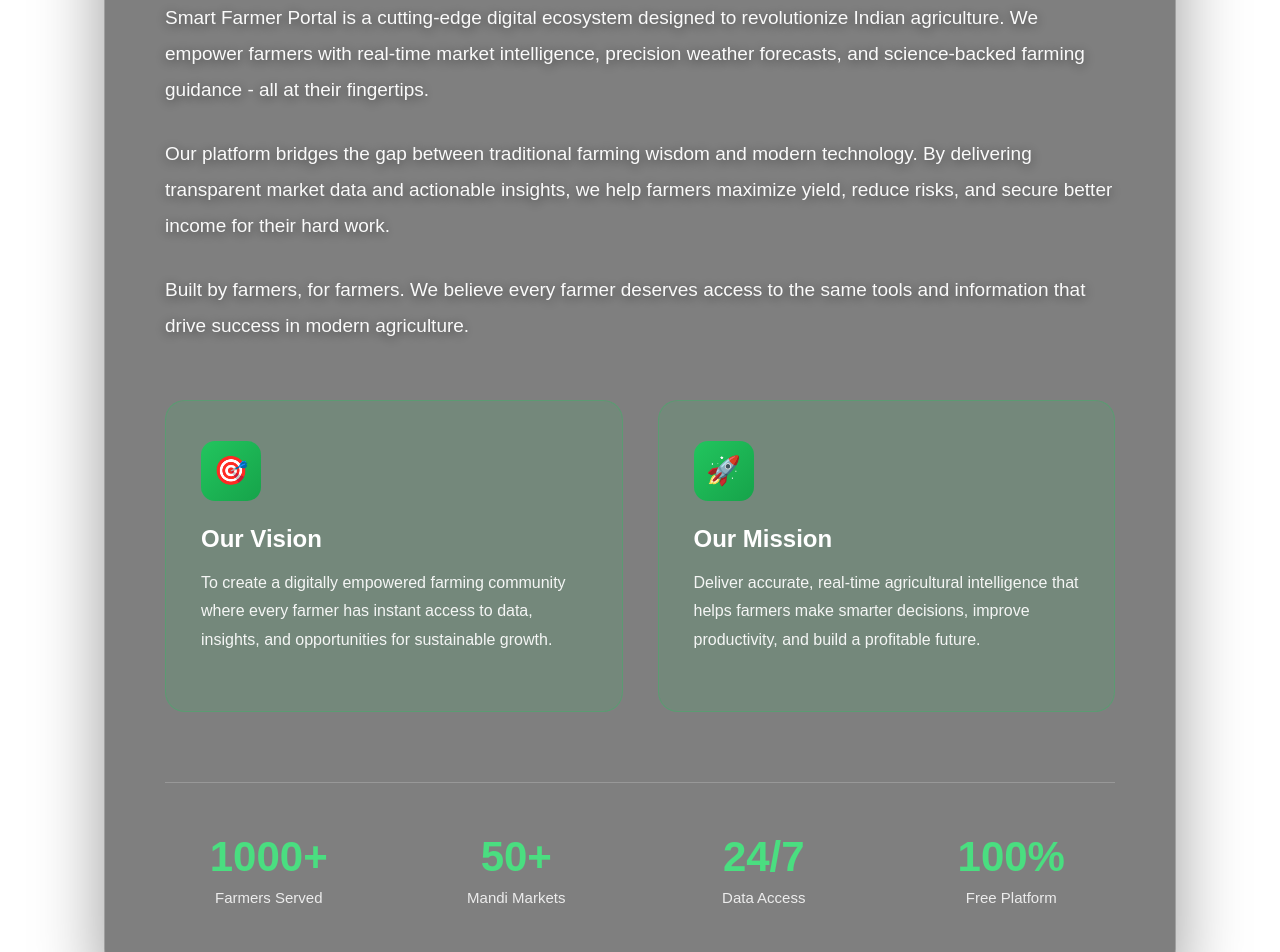
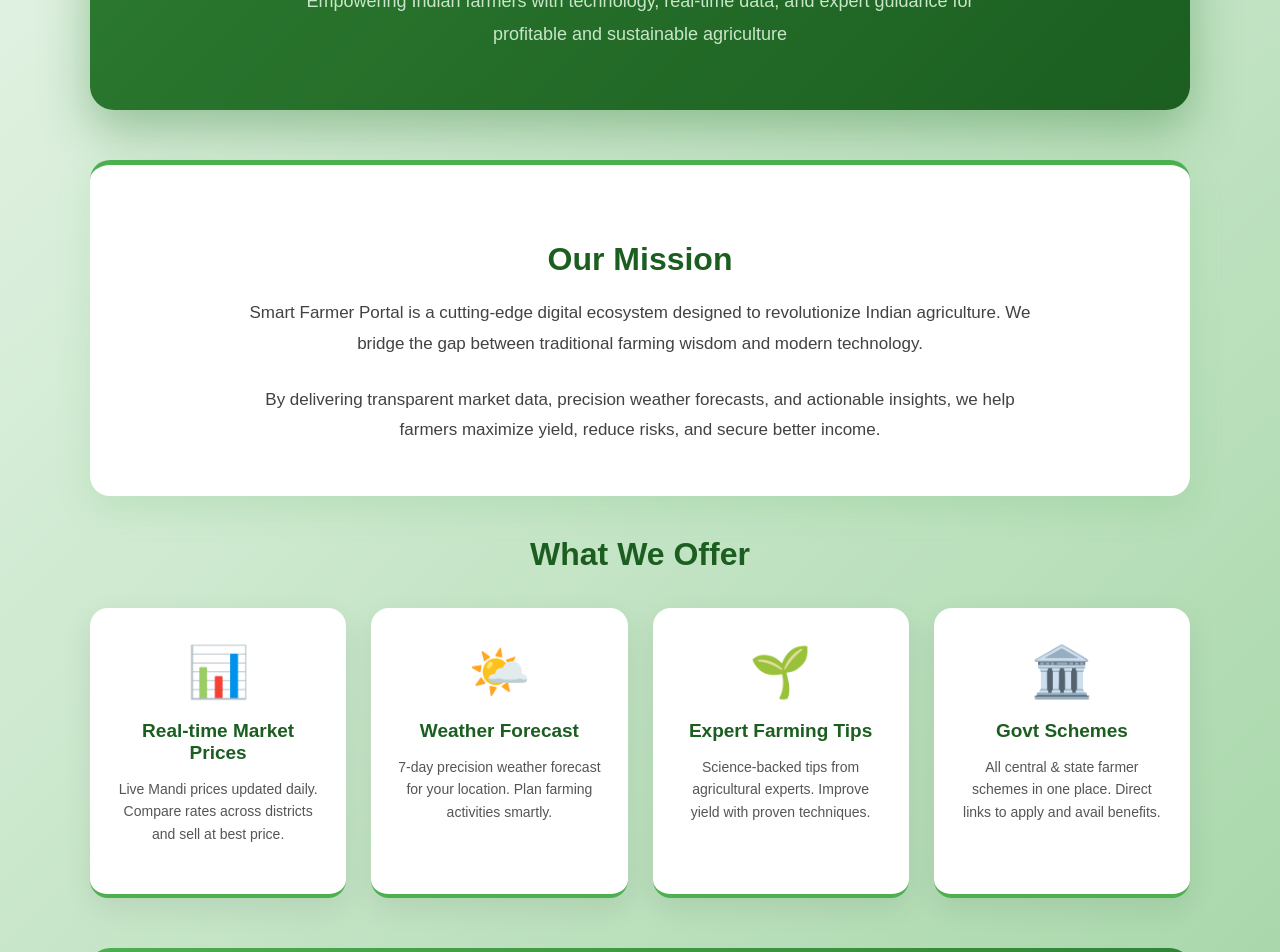
Before and after one commit to abinayasrik24-max/farmer---app, a Next.js app: page /about in a window 1280 px wide. Shown: the part 420-1372 px from the top of the page. Built offline with nearby package versions, Linux system fonts and the light colour scheme.

Commit message:
Professional green theme for about page with hero and stats

```diff
--- a/src/app/about/page.tsx
+++ b/src/app/about/page.tsx
@@ -1,158 +1,170 @@
 export default function AboutPage() {
+  const features = [
+    {icon: '📊', title: 'Real-time Market Prices', desc: 'Live Mandi prices updated daily. Compare rates across districts and sell at best price.'},
+    {icon: '🌤️', title: 'Weather Forecast', desc: '7-day precision weather forecast for your location. Plan farming activities smartly.'},
+    {icon: '🌱', title: 'Expert Farming Tips', desc: 'Science-backed tips from agricultural experts. Improve yield with proven techniques.'},
+    {icon: '🏛️', title: 'Govt Schemes', desc: 'All central & state farmer schemes in one place. Direct links to apply and avail benefits.'}
+  ];
+
   return (
     <div style={{
       minHeight: '100vh',
-      padding: '100px 40px',
-      color: 'white'
+      background: 'linear-gradient(135deg, #e8f5e9 0%, #a5d6a7 100%)',
+      padding: '60px 20px'
     }}>
-      <div style={{
-        maxWidth: '950px',
-        margin: '0 auto',
-        background: 'rgba(0, 0, 0, 0.5)',  // Only dark transparent, no blue/gray
-        backdropFilter: 'blur(15px)',
-        padding: '70px 60px',
-        borderRadius: '28px',
-        border: '1px solid rgba(255, 255, 255, 0.25)',
-        boxShadow: '0 25px 70px rgba(0,0,0,0.4)'
-      }}>
 
-        <div style={{textAlign: 'center', marginBottom: '50px'}}>
+      <div style={{maxWidth: '1100px', margin: '0 auto'}}>
+
+        {/* Hero Section */}
+        <div style={{
+          background: 'linear-gradient(135deg, #2e7d32 0%, #1b5e20 100%)',
+          padding: '60px 40px',
+          borderRadius: '24px',
+          textAlign: 'center',
+          marginBottom: '50px',
+          boxShadow: '0 20px 50px rgba(46, 125, 50, 0.4)'
+        }}>
+          <div style={{fontSize: '70px', marginBottom: '20px'}}>🌾</div>
           <h1 style={{
-            fontSize: '52px',
-            fontWeight: '800',
             color: 'white',
-            marginBottom: '18px',
-            letterSpacing: '-1.5px',
-            textShadow: '0 4px 25px rgba(0,0,0,0.8)'
+            fontSize: '45px',
+            fontWeight: '900',
+            marginBottom: '15px'
           }}>
             About Smart Farmer Portal
           </h1>
           <div style={{
             width: '80px',
             height: '4px',
-            background: 'linear-gradient(90deg, #22c55e, #16a34a)',
-            margin: '0 auto',
+            background: '#81c784',
+            margin: '0 auto 20px auto',
             borderRadius: '2px'
           }}></div>
+          <p style={{
+            color: '#c8e6c9',
+            fontSize: '18px',
+            lineHeight: '1.8',
+            maxWidth: '700px',
+            margin: '0 auto',
+            fontWeight: '500'
+          }}>
+            Empowering Indian farmers with technology, real-time data, and expert guidance for profitable and sustainable agriculture
+          </p>
         </div>
 
-        <p style={{
-          fontSize: '19px',
-          color: 'white',
-          lineHeight: '1.9',
-          marginBottom: '28px',
-          opacity: 0.96,
-          textShadow: '0 2px 12px rgba(0,0,0,0.6)'
+        {/* Mission Section */}
+        <div style={{
+          background: 'white',
+          padding: '50px 40px',
+          borderRadius: '20px',
+          marginBottom: '40px',
+          boxShadow: '0 12px 35px rgba(76, 175, 80, 0.15)',
+          borderTop: '5px solid #4caf50'
         }}>
-          Smart Farmer Portal is a cutting-edge digital ecosystem designed to revolutionize
-          Indian agriculture. We empower farmers with real-time market intelligence, precision
-          weather forecasts, and science-backed farming guidance - all at their fingertips.
-        </p>
+          <h2 style={{
+            color: '#1b5e20',
+            fontSize: '32px',
+            fontWeight: '800',
+            marginBottom: '20px',
+            textAlign: 'center'
+          }}>
+            Our Mission
+          </h2>
+          <p style={{
+            color: '#424242',
+            fontSize: '17px',
+            lineHeight: '1.8',
+            textAlign: 'center',
+            maxWidth: '800px',
+            margin: '0 auto 25px auto'
+          }}>
+            Smart Farmer Portal is a cutting-edge digital ecosystem designed to revolutionize Indian agriculture.
+            We bridge the gap between traditional farming wisdom and modern technology.
+          </p>
+          <p style={{
+            color: '#424242',
+            fontSize: '17px',
+            lineHeight: '1.8',
+            textAlign: 'center',
+            maxWidth: '800px',
+            margin: '0 auto'
+          }}>
+            By delivering transparent market data, precision weather forecasts, and actionable insights,
+            we help farmers maximize yield, reduce risks, and secure better income.
+          </p>
+        </div>
 
-        <p style={{
-          fontSize: '19px',
-          color: 'white',
-          lineHeight: '1.9',
-          marginBottom: '28px',
-          opacity: 0.96,
-          textShadow: '0 2px 12px rgba(0,0,0,0.6)'
+        {/* Features Grid */}
+        <h2 style={{
+          color: '#1b5e20',
+          fontSize: '32px',
+          fontWeight: '800',
+          textAlign: 'center',
+          marginBottom: '35px'
         }}>
-          Our platform bridges the gap between traditional farming wisdom and modern technology.
-          By delivering transparent market data and actionable insights, we help farmers maximize
-          yield, reduce risks, and secure better income for their hard work.
-        </p>
-
-        <p style={{
-          fontSize: '19px',
-          color: 'white',
-          lineHeight: '1.9',
-          marginBottom: '55px',
-          opacity: 0.96,
-          textShadow: '0 2px 12px rgba(0,0,0,0.6)'
-        }}>
-          Built by farmers, for farmers. We believe every farmer deserves access to the same
-          tools and information that drive success in modern agriculture.
-        </p>
+          What We Offer
+        </h2>
 
         <div style={{
           display: 'grid',
-          gridTemplateColumns: 'repeat(auto-fit, minmax(280px, 1fr))',
-          gap: '35px',
-          marginTop: '40px'
+          gridTemplateColumns: 'repeat(auto-fit, minmax(250px, 1fr))',
+          gap: '25px',
+          marginBottom: '50px'
         }}>
-          <div style={{
-            background: 'rgba(34, 197, 94, 0.12)',
-            padding: '40px 35px',
-            borderRadius: '20px',
-            border: '1px solid rgba(34, 197, 94, 0.3)'
-          }}>
-            <div style={{
-              width: '60px',
-              height: '60px',
-              background: 'linear-gradient(135deg, #22c55e, #16a34a)',
-              borderRadius: '14px',
-              display: 'flex',
-              alignItems: 'center',
-              justifyContent: 'center',
-              fontSize: '28px',
-              marginBottom: '20px'
-            }}>🎯</div>
-            <h3 style={{fontSize: '24px', color: 'white', marginBottom: '15px', fontWeight: '700'}}>Our Vision</h3>
-            <p style={{color: 'white', opacity: 0.92, lineHeight: '1.8', fontSize: '16px'}}>
-              To create a digitally empowered farming community where every farmer has instant
-              access to data, insights, and opportunities for sustainable growth.
-            </p>
-          </div>
-
-          <div style={{
-            background: 'rgba(34, 197, 94, 0.12)',
-            padding: '40px 35px',
-            borderRadius: '20px',
-            border: '1px solid rgba(34, 197, 94, 0.3)'
-          }}>
-            <div style={{
-              width: '60px',
-              height: '60px',
-              background: 'linear-gradient(135deg, #22c55e, #16a34a)',
-              borderRadius: '14px',
-              display: 'flex',
-              alignItems: 'center',
-              justifyContent: 'center',
-              fontSize: '28px',
-              marginBottom: '20px'
-            }}>🚀</div>
-            <h3 style={{fontSize: '24px', color: 'white', marginBottom: '15px', fontWeight: '700'}}>Our Mission</h3>
-            <p style={{color: 'white', opacity: 0.92, lineHeight: '1.8', fontSize: '16px'}}>
-              Deliver accurate, real-time agricultural intelligence that helps farmers make
-              smarter decisions, improve productivity, and build a profitable future.
-            </p>
-          </div>
+          {features.map((feature, index) => (
+            <div key={index} style={{
+              background: 'white',
+              padding: '35px 25px',
+              borderRadius: '18px',
+              textAlign: 'center',
+              boxShadow: '0 10px 30px rgba(0,0,0,0.08)',
+              borderBottom: '4px solid #4caf50'
+            }}>
+              <div style={{fontSize: '50px', marginBottom: '15px'}}>{feature.icon}</div>
+              <h3 style={{
+                color: '#1b5e20',
+                fontSize: '19px',
+                fontWeight: '800',
+                marginBottom: '12px'
+              }}>
+                {feature.title}
+              </h3>
+              <p style={{
+                color: '#555',
+                fontSize: '14px',
+                lineHeight: '1.6'
+              }}>
+                {feature.desc}
+              </p>
+            </div>
+          ))}
         </div>
 
+        {/* Stats Section */}
         <div style={{
-          marginTop: '70px',
-          paddingTop: '50px',
-          borderTop: '1px solid rgba(255, 255, 255, 0.2)',
+          background: 'linear-gradient(135deg, #4caf50 0%, #2e7d32 100%)',
+          padding: '40px',
+          borderRadius: '20px',
           display: 'grid',
           gridTemplateColumns: 'repeat(auto-fit, minmax(150px, 1fr))',
-          gap: '40px',
+          gap: '30px',
           textAlign: 'center'
         }}>
           <div>
-            <div style={{fontSize: '42px', fontWeight: '800', color: '#4ade80'}}>1000+</div>
-            <div style={{fontSize: '15px', color: 'white', opacity: 0.85, marginTop: '8px'}}>Farmers Served</div>
+            <div style={{color: 'white', fontSize: '40px', fontWeight: '900'}}>10K+</div>
+            <div style={{color: '#c8e6c9', fontSize: '15px', fontWeight: '600'}}>Farmers Registered</div>
           </div>
           <div>
-            <div style={{fontSize: '42px', fontWeight: '800', color: '#4ade80'}}>50+</div>
-            <div style={{fontSize: '15px', color: 'white', opacity: 0.85, marginTop: '8px'}}>Mandi Markets</div>
+            <div style={{color: 'white', fontSize: '40px', fontWeight: '900'}}>500+</div>
+            <div style={{color: '#c8e6c9', fontSize: '15px', fontWeight: '600'}}>Mandis Covered</div>
           </div>
           <div>
-            <div style={{fontSize: '42px', fontWeight: '800', color: '#4ade80'}}>24/7</div>
-            <div style={{fontSize: '15px', color: 'white', opacity: 0.85, marginTop: '8px'}}>Data Access</div>
+            <div style={{color: 'white', fontSize: '40px', fontWeight: '900'}}>24/7</div>
+            <div style={{color: '#c8e6c9', fontSize: '15px', fontWeight: '600'}}>Support Available</div>
           </div>
           <div>
-            <div style={{fontSize: '42px', fontWeight: '800', color: '#4ade80'}}>100%</div>
-            <div style={{fontSize: '15px', color: 'white', opacity: 0.85, marginTop: '8px'}}>Free Platform</div>
+            <div style={{color: 'white', fontSize: '40px', fontWeight: '900'}}>100%</div>
+            <div style={{color: '#c8e6c9', fontSize: '15px', fontWeight: '600'}}>Free Platform</div>
           </div>
         </div>
 
```
